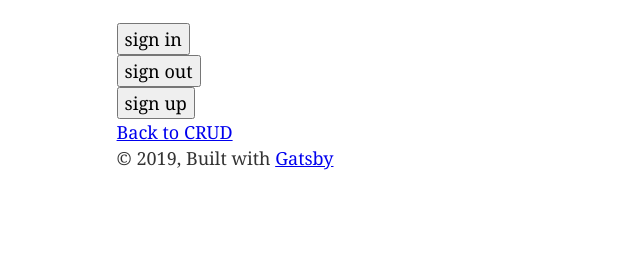
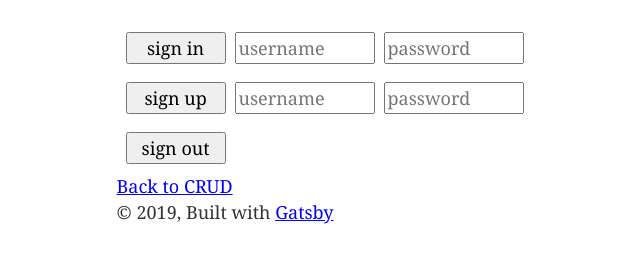
Before and after one commit to LucasLombardo/test-pwa, a Gatsby site: page /page-2 in a window 1280 px wide. Shown: the part 48-310 px from the top of the page, without its empty margins (63-703 px from the left). Built offline with nearby package versions, Linux system fonts and the light colour scheme; Gatsby itself is replaced by a stand-in of ours.

Commit message:
add forms

```diff
--- a/src/components/layout.css
+++ b/src/components/layout.css
@@ -620,3 +620,11 @@ pre tt:after {
     font-size: 100%;
   }
 }
+button {
+  width: 100px;
+  margin: 0.5em;
+}
+input {
+  width: 140px;
+  margin-right: 0.5em;
+}
--- a/src/components/users/signIn.js
+++ b/src/components/users/signIn.js
@@ -2,9 +2,28 @@ import React, { useState, useEffect } from "react"
 import axios from "axios"
 
 const signIn = () => {
+  const [username, setUsername] = useState("")
+  const [password, setPassword] = useState("")
+
   return (
     <div>
       <button>sign in</button>
+      <input
+        value={username}
+        onChange={e => setUsername(e.target.value)}
+        placeholder="username"
+        type="text"
+        name="username"
+        required
+      />
+      <input
+        value={password}
+        onChange={e => setPassword(e.target.value)}
+        placeholder="password"
+        type="text"
+        name="password"
+        required
+      />
     </div>
   )
 }
--- a/src/components/users/signUp.js
+++ b/src/components/users/signUp.js
@@ -2,11 +2,29 @@ import React, { useState, useEffect } from "react"
 import axios from "axios"
 
 const signUp = () => {
+  const [username, setUsername] = useState("")
+  const [password, setPassword] = useState("")
+
   return (
     <div>
       <button>sign up</button>
+      <input
+        value={username}
+        onChange={e => setUsername(e.target.value)}
+        placeholder="username"
+        type="text"
+        name="username"
+        required
+      />
+      <input
+        value={password}
+        onChange={e => setPassword(e.target.value)}
+        placeholder="password"
+        type="text"
+        name="password"
+        required
+      />
     </div>
   )
 }
-
 export default signUp
--- a/src/pages/page-2.js
+++ b/src/pages/page-2.js
@@ -10,8 +10,8 @@ const SecondPage = () => (
   <Layout>
     <h1>Authentication</h1>
     <SignIn />
+    <SignUp />
     <SignOut />
-    <SignUp />
     <Link to="/">Back to CRUD</Link>
   </Layout>
 )
```
Also changed, not shown: src/components/books/createBook.js (+9 -0 lines), src/components/books/destroyBook.js (+10 -1 lines), src/components/books/readBook.js (+9 -0 lines), src/components/books/updateBook.js (+19 -1 lines).
